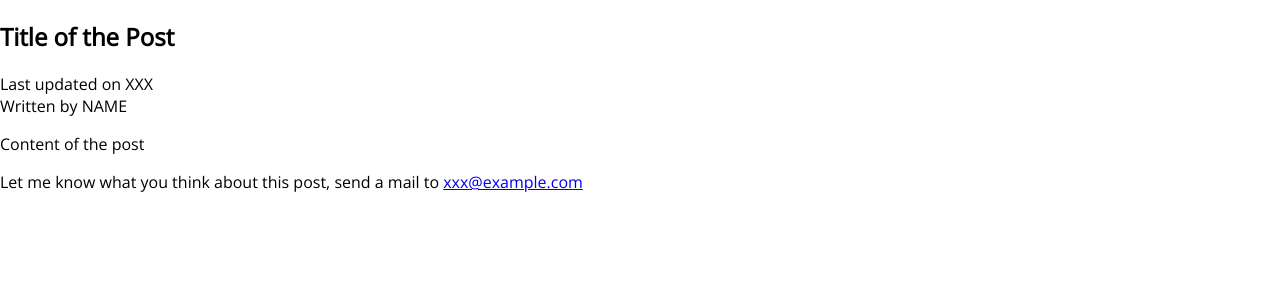
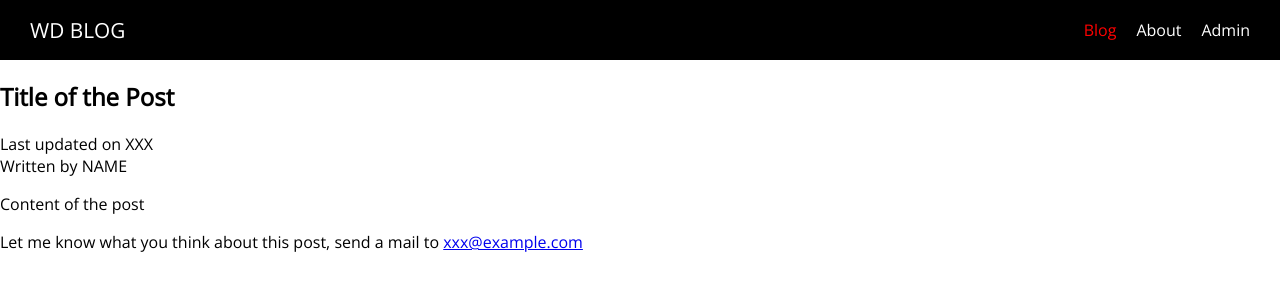
Before and after one commit to kbaba1001-playground/my-first-nuxt-app, a Nuxt app: page /posts/1 in a window 1280 px wide. Shown: the top 300 px of the page. Built offline with nearby package versions, Linux system fonts and the light colour scheme.

Commit message:
the Header

```diff
--- /dev/null
+++ b/components/Navigation/TheHeader.vue
@@ -0,0 +1,95 @@
+<template>
+<div class="header-container">
+  <header class="the-header">
+    <TheSideNavToggle @toggle="$emit('sidenavToggle')" />
+    <div class="logo">
+      <nuxt-link to="/">WD BLOG</nuxt-link>
+    </div>
+    <div class="spacer"></div>
+    <div class="navigation-items">
+      <ul class="nav-list">
+        <li class="nav-item"><nuxt-link to="/posts">Blog</nuxt-link></li>
+        <li class="nav-item"><nuxt-link to="/about">About</nuxt-link></li>
+        <li class="nav-item"><nuxt-link to="/admin">Admin</nuxt-link></li>
+      </ul>
+    </div>
+  </header>
+</div>
+</template>
+
+<script>
+import TheSideNavToggle from "@/components/Navigation/TheSideNavToggle";
+
+export default {
+  name: "TheHeader",
+  components: {
+    TheSideNavToggle
+  }
+};
+</script>
+
+
+<style scoped>
+.header-container {
+  height: 60px;
+}
+
+.the-header {
+  width: 100%;
+  position: fixed;
+  height: 60px;
+  display: flex;
+  justify-content: space-around;
+  align-items: center;
+  background-color: black;
+  z-index: 100;
+  box-sizing: border-box;
+  padding: 0 20px;
+}
+
+.logo {
+  margin: 0 10px;
+  font-size: 1.3rem;
+}
+
+.logo a {
+  text-decoration: none;
+  color: white;
+}
+
+.spacer {
+  flex: 1;
+}
+
+.navigation-items {
+  display: none;
+}
+
+@media (min-width: 768px) {
+  .navigation-items {
+    display: block;
+  }
+}
+
+.nav-list {
+  list-style: none;
+  padding: 0;
+  margin: 0;
+  display: flex;
+}
+
+.nav-item {
+  margin: 0 10px;
+}
+
+.nav-item a {
+  text-decoration: none;
+  color: white;
+}
+
+.nav-item a:hover,
+.nav-item a:active,
+.nav-item a.nuxt-link-active {
+  color: red;
+}
+</style>
--- /dev/null
+++ b/components/Navigation/TheSideNavToggle.vue
@@ -0,0 +1,33 @@
+<template>
+  <div
+    class="drawer-toggle"
+    role="button"
+    @click="$emit('toggle')">
+    <div class="bar"></div>
+    <div class="bar"></div>
+    <div class="bar"></div>
+  </div>
+</template>
+
+<style scoped>
+.drawer-toggle {
+  display: flex;
+  flex-direction: column;
+  justify-content: space-around;
+  height: 50%;
+  width: 35px;
+  cursor: pointer;
+}
+
+@media (min-width: 768px) {
+  .drawer-toggle {
+    display: none;
+  }
+}
+
+.drawer-toggle .bar {
+  width: 90%;
+  height: 2px;
+  background-color: white;
+}
+</style>
--- /dev/null
+++ b/components/Navigation/TheSidenav.vue
@@ -0,0 +1,93 @@
+<template>
+<div class="sidenav-container">
+  <div
+    v-if="show"
+    class="sidenav-backdrop"
+    @click="$emit('close')"></div>
+  <transition name="slide-side">
+    <div
+      v-if="show"
+      class="sidenav">
+      <ul
+        class="nav-list"
+        @click="$emit('close')">
+        <li class="nav-item"><nuxt-link to="/posts">Blog</nuxt-link></li>
+        <li class="nav-item"><nuxt-link to="/about">About</nuxt-link></li>
+        <li class="nav-item"><nuxt-link to="/admin">Admin</nuxt-link></li>
+      </ul>
+    </div>
+  </transition>
+</div>
+</template>
+
+<script>
+export default {
+  name: "TheSidenav",
+  props: {
+    show: {
+      type: Boolean,
+      default: false
+    }
+  }
+};
+</script>
+
+
+<style scoped>
+.sidenav-container {
+  height: 100%;
+  width: 100%;
+}
+
+.sidenav-backdrop {
+  width: 100%;
+  height: 100%;
+  background-color: rgba(0, 0, 0, 0.7);
+  z-index: 1000;
+  position: fixed;
+  top: 0;
+  left: 0;
+}
+
+.sidenav {
+  height: 100%;
+  width: 300px;
+  background-color: white;
+  z-index: 10000;
+  position: fixed;
+  top: 0;
+  left: 0;
+  box-sizing: border-box;
+  padding: 30px;
+}
+
+.slide-side-enter-active,
+.slide-side-leave-active {
+  transition: all 0.3s ease-out;
+}
+.slide-side-enter,
+.slide-side-leave-to {
+  transform: translateX(-100%);
+}
+
+.nav-list {
+  list-style: none;
+  padding: 0;
+  margin: 0;
+}
+
+.nav-item {
+  margin: 20px 0;
+}
+
+.nav-item a {
+  text-decoration: none;
+  color: black;
+  font-size: 1.5rem;
+}
+
+.nav-item a:hover,
+.nav-item a:active {
+  color: red;
+}
+</style>
--- a/components/Posts/PostPreview.vue
+++ b/components/Posts/PostPreview.vue
@@ -45,8 +45,32 @@
   width: 90%;
 }
 
-.post-thumbnail{
-  width: 30rem;
-  height: 30rem;
+@media (min-width: 850px) {
+  .post-preview {
+    width: 400px;
+    margin: 10px;
+  }
+}
+
+a {
+  text-decoration: none;
+  color: black;
+}
+
+.post-thumbnail {
+  width: 100%;
+  height: 200px;
+  background-position: center;
+  background-size: cover;
+}
+
+.post-content {
+  padding: 10px;
+  text-align: center;
+}
+
+a:hover .post-content,
+a:active .post-content {
+  background-color: #ccc;
 }
 </style>
--- a/layouts/default.vue
+++ b/layouts/default.vue
@@ -1,8 +1,30 @@
 <template>
   <div>
+    <TheHeader @sidenavToggle="displaySidenav = !displaySidenav" />
+    <TheSidenav
+      :show="displaySidenav"
+      @close="displaySidenav = false"
+    />
     <nuxt />
   </div>
 </template>
+
+<script>
+import TheHeader from '@/components/Navigation/TheHeader'
+import TheSidenav from '@/components/Navigation/TheSidenav'
+
+export default {
+  components: {
+    TheHeader,
+    TheSidenav
+  },
+  data() {
+    return {
+      displaySidenav: false
+    }
+  }
+}
+</script>
 
 <style>
 html {
--- a/pages/index.vue
+++ b/pages/index.vue
@@ -41,34 +41,41 @@
 <style scoped>
 .intro {
   height: 300px;
+  position: relative;
+  padding: 30px;
+  box-sizing: border-box;
+  background-position: center;
+  background-size: cover;
   background-image: url('~assets/images/cafe201261762_TP_V4.jpg');
-  color: white;
 }
 
-.post-preview {
-  border: 1px solid #ccc;
-  box-shadow: 0 2px 2px #ccc;
-  background-color: white;
+.intro h1 {
+  position: absolute;
+  top: 10%;
+  left: 5%;
   width: 90%;
+  font-size: 1.5rem;
+  color: black;
+  background-color: rgb(211, 211, 211);
+  padding: 10px;
+  border-radius: 10px;
+  box-shadow: 3px 3px 3px black;
+  box-sizing: border-box;
+  border: 1px solid black;
 }
 
-a {
-  text-decoration: none;
-  color: black;
-}
-
-@media (min-width: 850px) {
-  .post-preview {
-    width: 400px;
-    margin: 10px;
+@media (min-width: 768px) {
+  .intro h1 {
+    font-size: 2rem;
   }
 }
 
-.post-thumbnail {
-  width: 100%;
-  height: 200px;
-  background-position: center;
-  background-size: cover;
+.featured-posts {
+  display: flex;
+  padding: 20px;
+  box-sizing: border-box;
+  flex-wrap: wrap;
+  align-items: center;
+  justify-content: center;
 }
-
 </style>
--- a/pages/posts/_id/index.vue
+++ b/pages/posts/_id/index.vue
@@ -17,4 +17,14 @@
   </div>
 </template>
 
-<style scoped></style>
+<style scoped>
+.update-form {
+  width: 90%;
+  margin: 20px auto;
+}
+@media (min-width: 768px) {
+  .update-form {
+    width: 500px;
+  }
+}
+</style>
```
